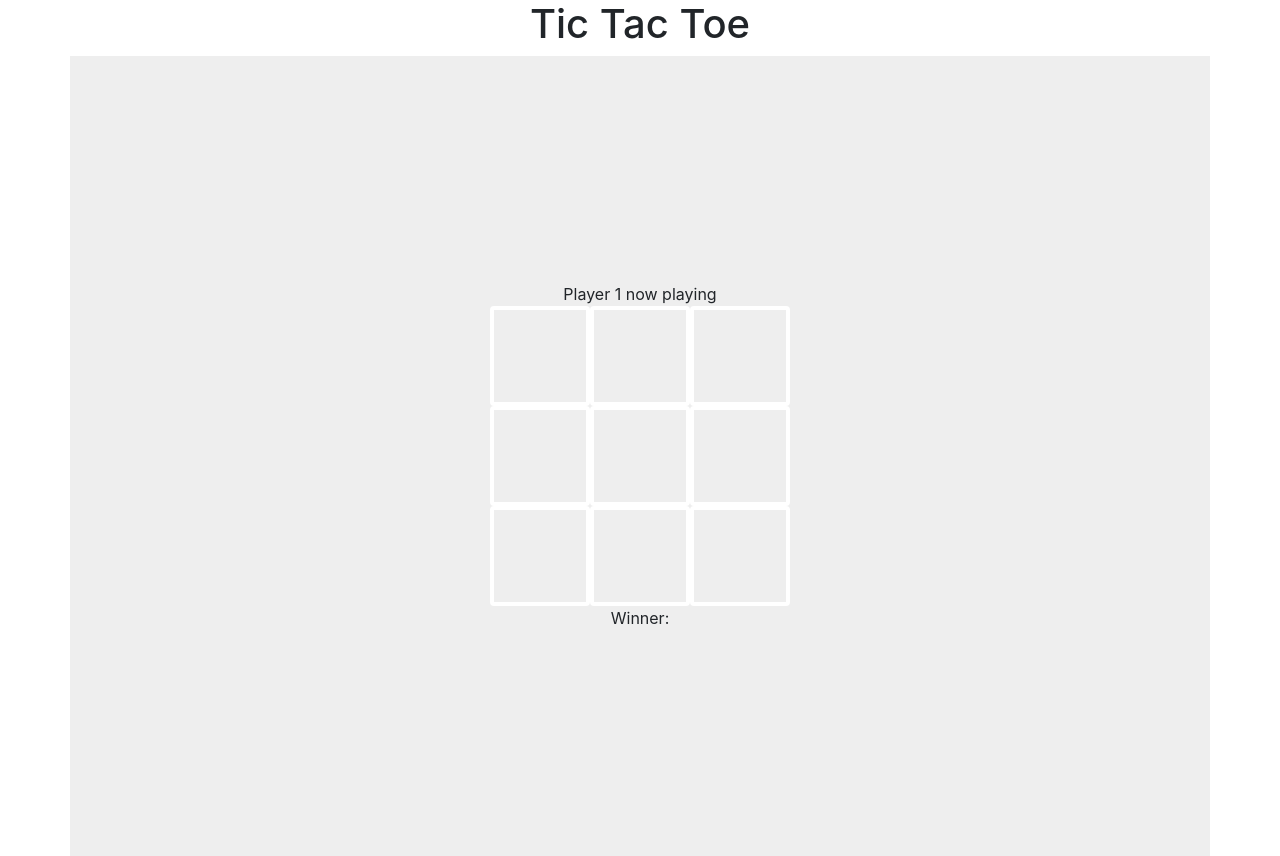
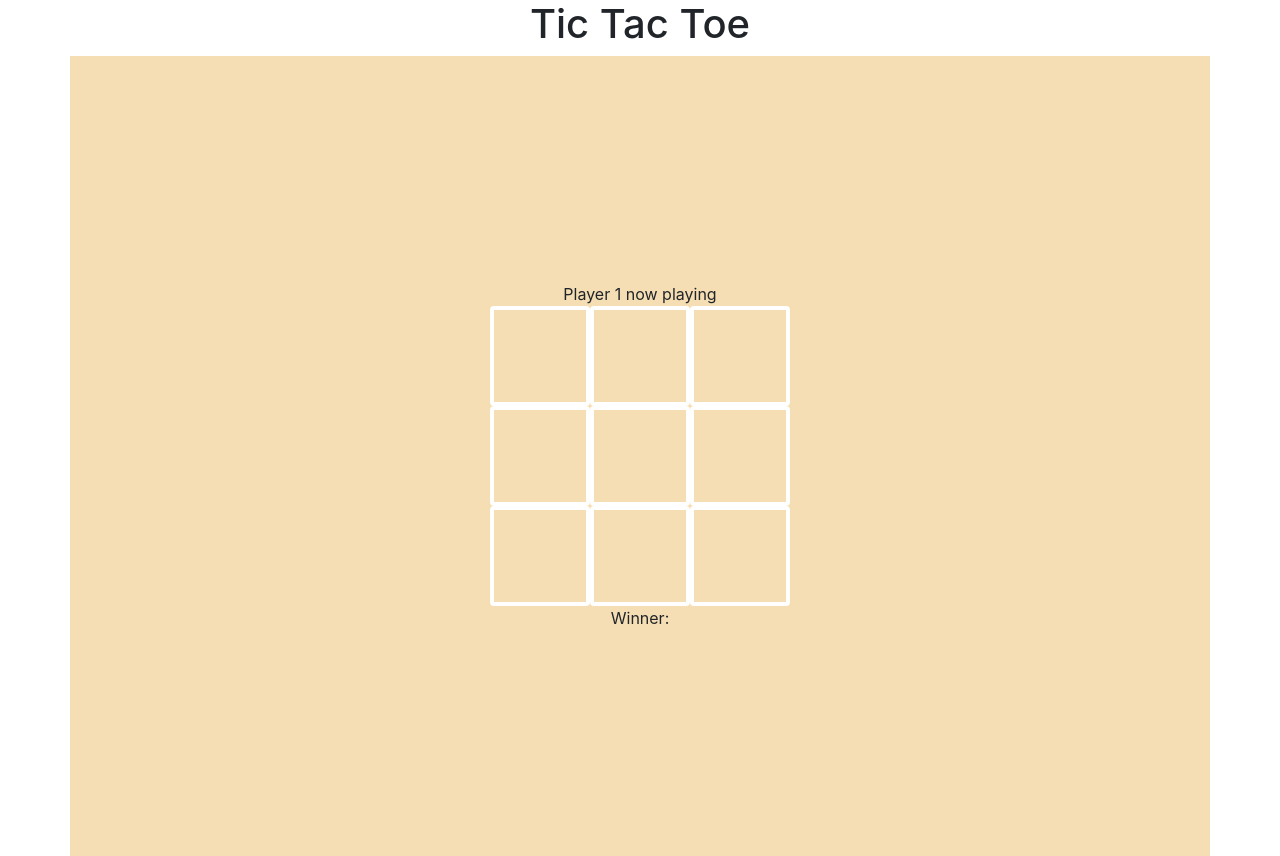
Before and after one commit to rajaniraju/mygame, a React (Create React App) app: page / in a window 1280 px wide. Built offline with nearby package versions, Linux system fonts and the light colour scheme.

Commit message:
Style Applied

```diff
--- a/src/App.css
+++ b/src/App.css
@@ -8,16 +8,16 @@
   flex-direction: column;
   align-items: center;
   justify-content: center;
-  background: #eee;
+  background:wheat
 }
 .btn {
-
+  color: brown;
   outline: none;
   width: 100px;
   height: 100px;
   border: 4px solid white;
   padding: 10px 20px;
-  font-size: 1rem;
+  font-size:60px;
   font-weight: bold;
   background: none;
   transition: all 0.2s ease-in-out;
@@ -29,3 +29,17 @@ button:hover {
   text-align: center;
   color: white;
 }
+.playerName{
+  color: darkblue;
+
+  font-weight: bold;
+}
+.playing{
+  width: 50px;
+  height: 50px;
+}
+.winner{
+  color: green;
+  width: 1000px;
+  height: 1000px;
+}
```
